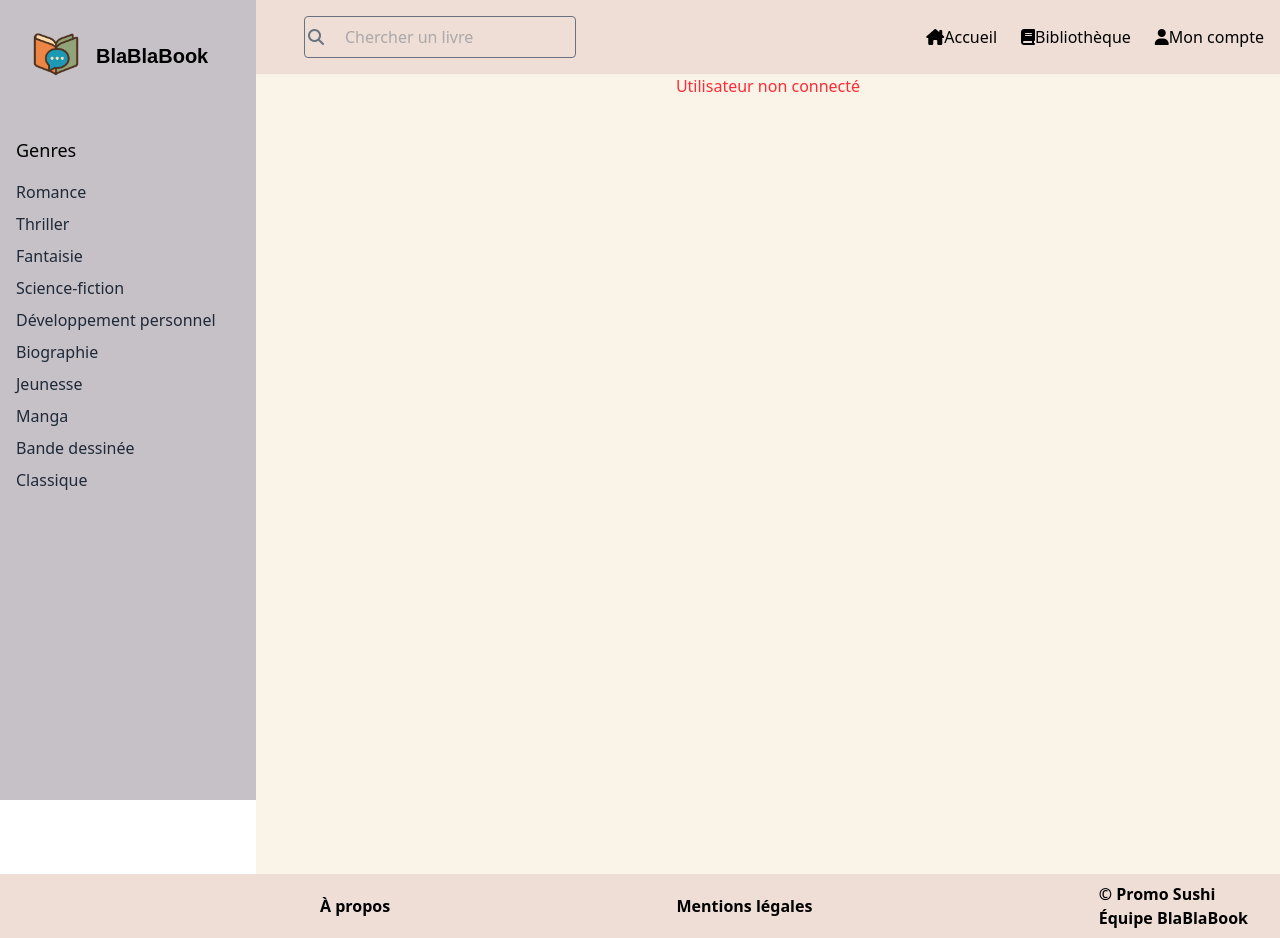
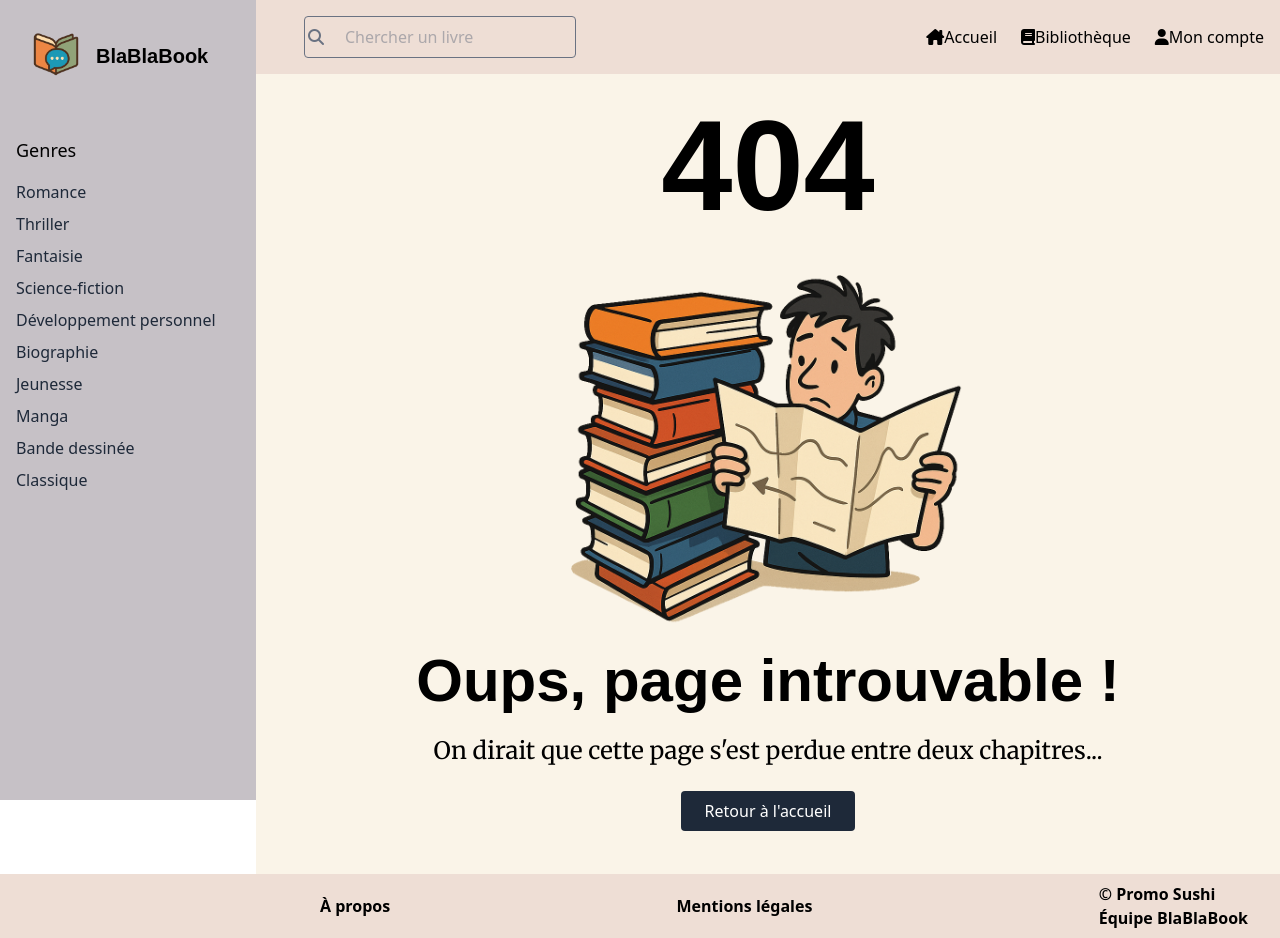
Before and after one commit to Mickael-Bourdet/blabla-book, a React (Vite) app in the folder front/: page /profile in a window 1280 px wide. Built offline with nearby package versions, Linux system fonts and the light colour scheme.

Commit message:
modification endpoint profile

```diff
--- a/front/src/App.tsx
+++ b/front/src/App.tsx
@@ -36,7 +36,7 @@ function App() {
             <Route path="/books/:bookId" element={<DetailPage />} />
             <Route path="/library" element={<Library />} />
             <Route path="/user/:userId/settings" element={<SettingsUser />} />
-            <Route path="/profile" element={<ProfilePage />} />
+            <Route path="/user/library/:userId" element={<ProfilePage />} />
             <Route path="/auth" element={<Authentication />} />
             <Route path="/logout" element={<Logout />} />
             <Route path="/search" element={<SearchPage />} />
```
